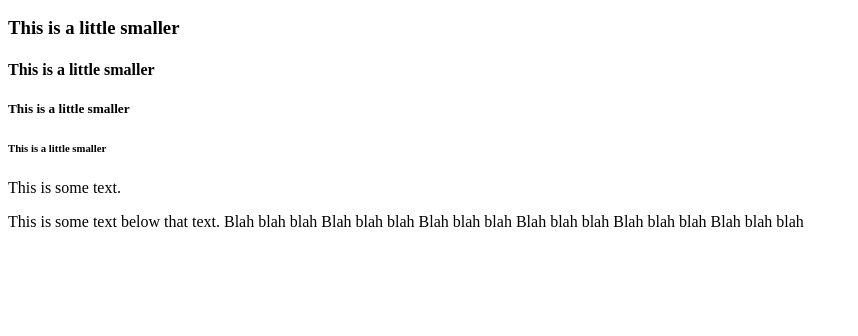
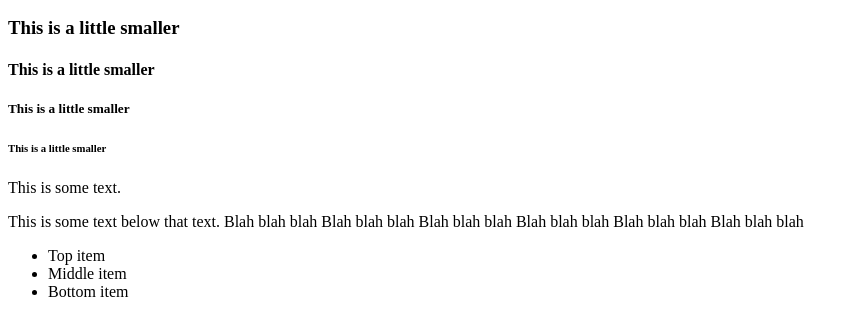
Before and after one commit to jholland717/jholland717.github.io-, a plain HTML site: page index.html in a window 1280 px wide. Shown: the part 96-432 px from the top of the page, without its empty margins (0-858 px from the left). Drawn offline with Linux system fonts and the light colour scheme.

Commit message:
Update index.html

```diff
--- a/index.html
+++ b/index.html
@@ -13,5 +13,12 @@
     <p> This is some text. </p>
     <p> This is some text below that text. Blah blah blah Blah blah blah Blah blah blah Blah blah blah Blah blah blah Blah blah blah </p>
     </div>
+    <div id="list-examples">
+      <ul>
+        <li> Top item </li>
+        <li> Middle item </li>
+        <li> Bottom item </li>
+      </ul>
+    </div>
     </body>
 </html>
```
